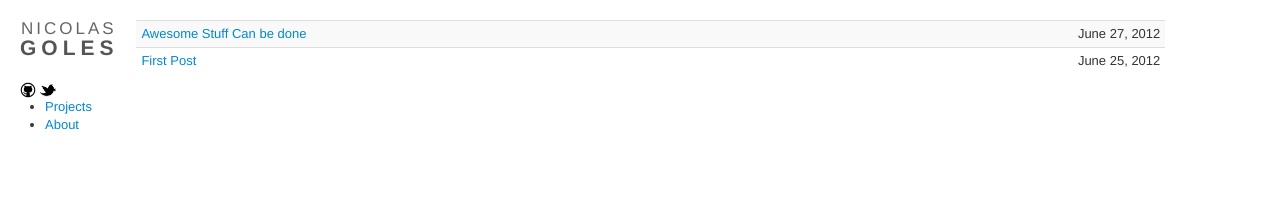
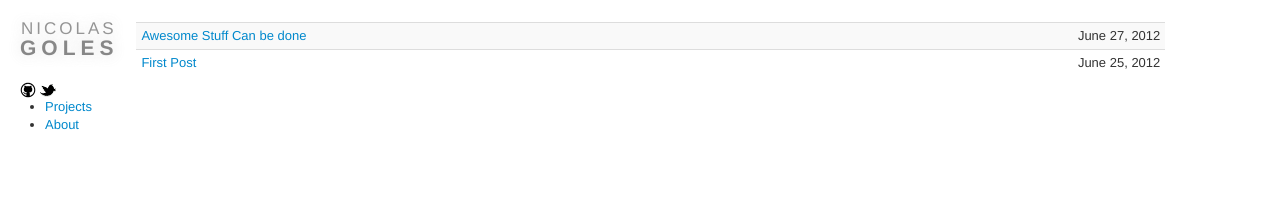
Before and after one commit to Goles/goles.github.com, a Jekyll site: the page built from index.html, in a window 1280 px wide. Shown: the top 210 px of the page. Built offline with Jekyll 4.4.1, drawn with Linux system fonts in a browser that asks for light colours.

Commit message:
ignored _site & added base.css

```diff
--- a/assets/css/base.css
+++ b/assets/css/base.css
@@ -2,6 +2,7 @@
     margin-top: 20px;
 }
 
+/* sidebar */
 .container-fluid .row-fluid #sidebar {
     font-family: Helvetica, sans-serif;
     width: 90px;
@@ -17,12 +18,39 @@
 
 }
 
-.container-fluid .row-fluid .name {
+.container-fluid .row-fluid #sidebar .name {
     text-transform: uppercase;
     margin-bottom: 20px;
+    text-shadow: 0px 0px 15px #CCC;
+    opacity: .7;
 }
 
-.container-fluid .row-fluid .name #nicolas {
+
+.container-fluid .row-fluid #sidebar .name {
+    text-transform: uppercase;
+    margin-bottom: 20px;
+    text-shadow: 0px 0px 15px #CCC;
+    opacity: .7;
+}
+
+
+.container-fluid .row-fluid #sidebar .name {
+    text-transform: uppercase;
+    margin-bottom: 20px;
+    text-shadow: 0px 0px 15px #CCC;
+    opacity: .7;
+}
+
+.container-fluid .row-fluid #sidebar .name a:link {
+  text-decoration:none;
+
+}
+
+.container-fluid .row-fluid #sidebar .name a:hover {
+  border-bottom:1px solid #ccc;
+}
+
+.container-fluid .row-fluid #sidebar .name #nicolas {
     font-size: 17px;
     letter-spacing: 3px;
     margin-bottom: 10px;
@@ -30,9 +58,18 @@
     padding-left: 1px;
 }
 
-.container-fluid .row-fluid .name #goles {
+.container-fluid .row-fluid #sidebar .name #goles {
     font-size: 21px;
     letter-spacing: 5px;
     font-weight: bold;
     color: #555;
 }
+
+/* content */
+.container-fluid .row-fluid #content {
+
+}
+
+.container-fluid .row-fluid #content .table {
+  margin-top: 2px;
+}
```
Also changed, not shown: 1 other file.
